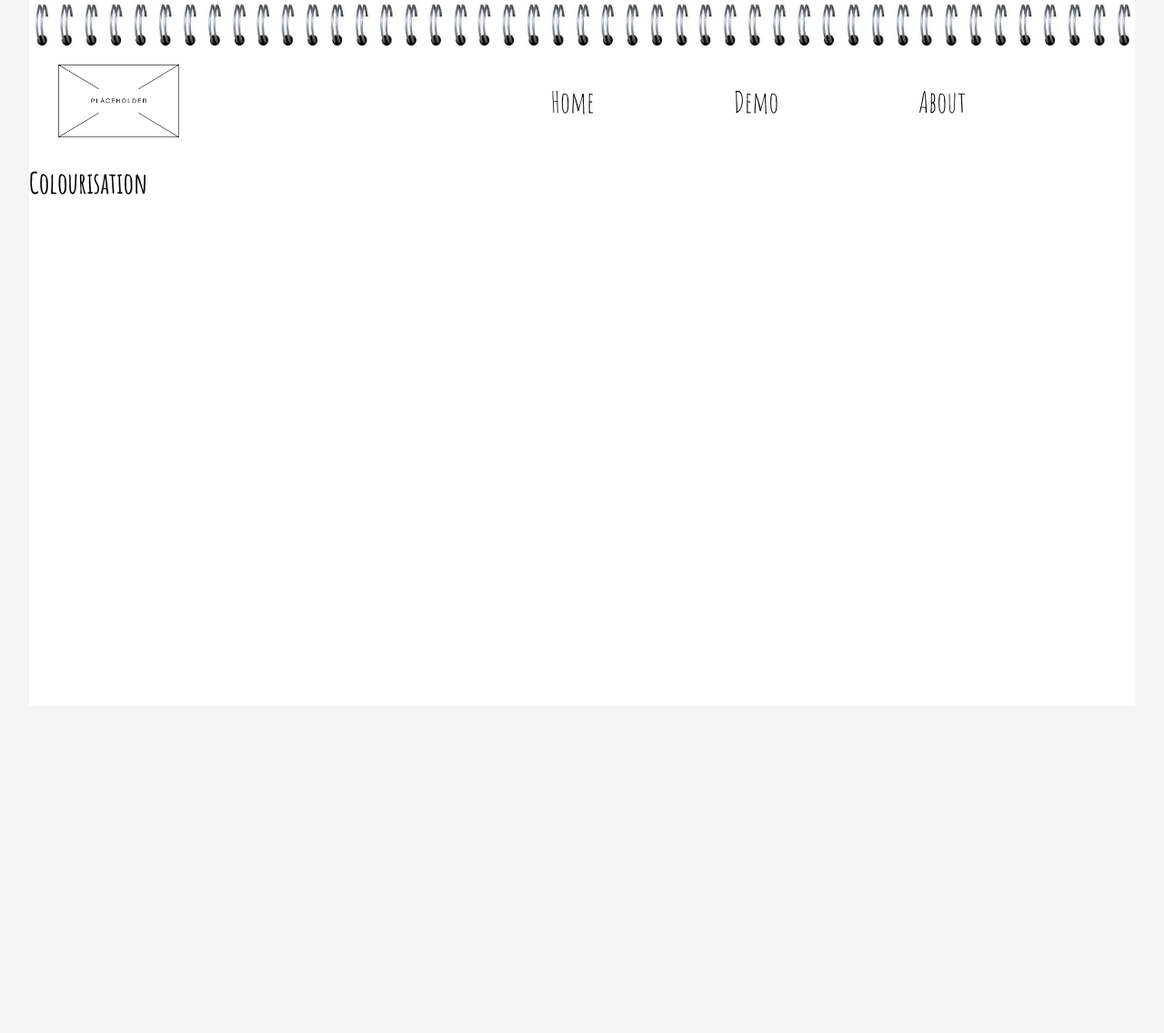
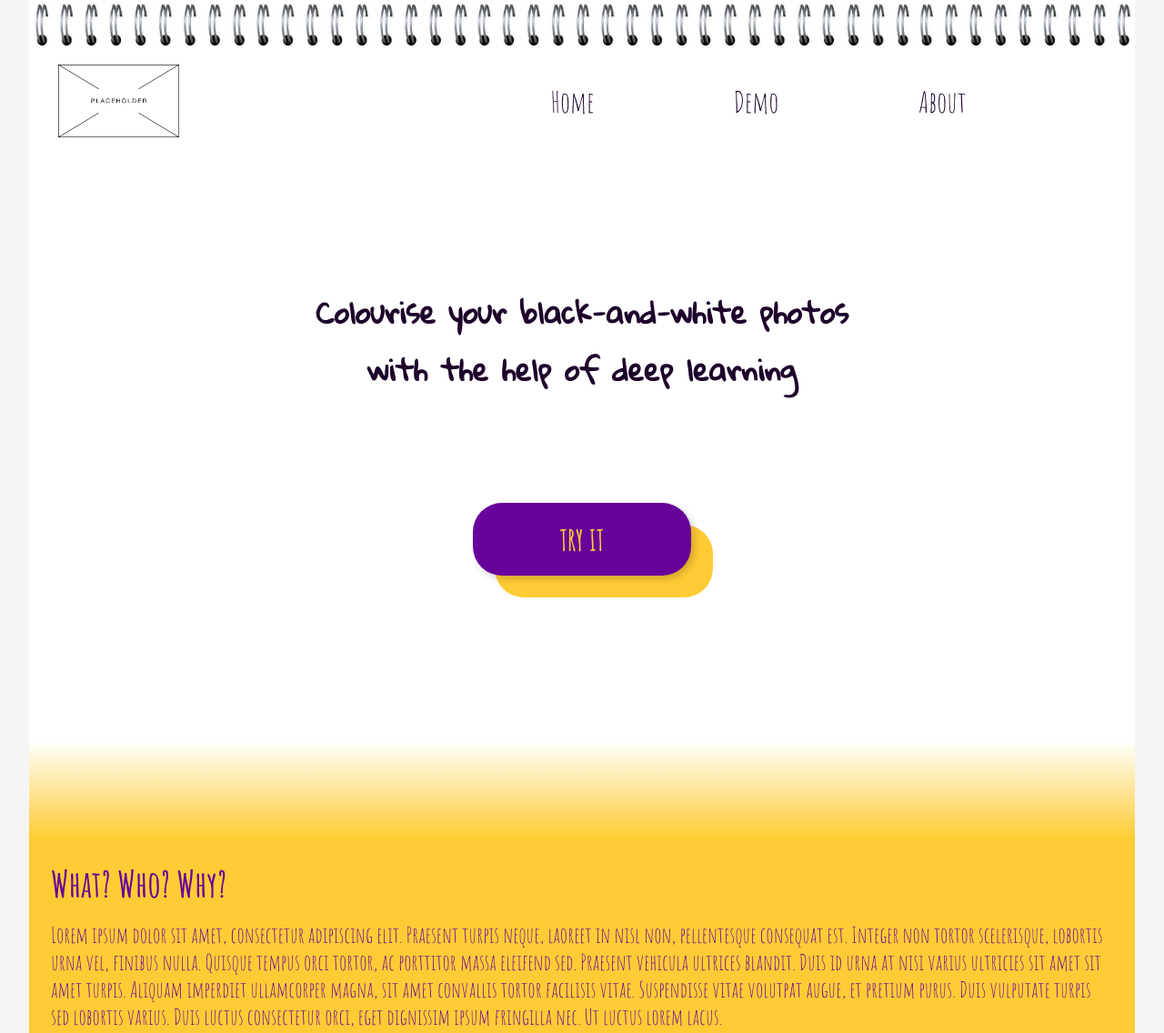
Before and after one commit to dilyanpenev/final-year-project, a React app: page / in a window 1280 px wide. Shown: the top 1136 px of the page at 91% size. Before the commit the page ends 800 px from the top, so only its background shows below. Built offline with nearby package versions, Linux system fonts and the light colour scheme.

Commit message:
Style home page

```diff
--- a/public/index.html
+++ b/public/index.html
@@ -14,7 +14,8 @@
   <!-- Linking the fonts used in the web app -->
   <link rel="preconnect" href="https://fonts.googleapis.com">
   <link rel="preconnect" href="https://fonts.gstatic.com" crossorigin>
-  <link href="https://fonts.googleapis.com/css2?family=Amatic+SC:wght@400;700&display=swap" rel="stylesheet">
+  <link href="https://fonts.googleapis.com/css2?family=Amatic+SC:wght@400;700&family=Gloria+Hallelujah&display=swap"
+    rel="stylesheet">
   <!--
       Notice the use of %PUBLIC_URL% in the tags above.
       It will be replaced with the URL of the `public` folder during the build.
--- a/src/js/views/HomePage.js
+++ b/src/js/views/HomePage.js
@@ -1,7 +1,23 @@
 function HomePage(props) {
     return (
-        <div>
-            <h1>Colourisation</h1>
+        <div className="home-page">
+            <div className="home-page__banner">
+                <h1>Colourise your black-and-white photos <br /> with the help of deep learning</h1>
+                <div className="home-page__banner__button">
+                    <h3>TRY IT</h3>
+                </div>
+            </div>
+            <div className="home-page__colour-mix-1"></div>
+            <div className="home-page__description">
+                <h2>What? Who? Why?</h2>
+                <p>Lorem ipsum dolor sit amet, consectetur adipiscing elit. Praesent turpis neque, laoreet in nisl non, pellentesque consequat est. Integer non tortor scelerisque, lobortis urna vel, finibus nulla. Quisque tempus orci tortor, ac porttitor massa eleifend sed. Praesent vehicula ultrices blandit. Duis id urna at nisi varius ultricies sit amet sit amet turpis. Aliquam imperdiet ullamcorper magna, sit amet convallis tortor facilisis vitae. Suspendisse vitae volutpat augue, et pretium purus. Duis vulputate turpis sed lobortis varius. Duis luctus consectetur orci, eget dignissim ipsum fringilla nec. Ut luctus lorem lacus.</p>
+                <p>Sed et orci congue, accumsan est eu, egestas arcu. Vivamus eget nisl at orci suscipit tempor in a nibh. Donec scelerisque lorem sit amet nisi porta, luctus mollis ligula aliquam. In hac habitasse platea dictumst. Duis semper justo ut euismod accumsan. Maecenas eu pretium odio. Etiam rhoncus nisi sed porta mattis. Donec cursus, risus a lobortis dapibus, sapien orci pulvinar enim, sed viverra felis purus ac mi. Mauris ut bibendum metus. In hac habitasse platea dictumst. Quisque imperdiet erat sed risus ullamcorper, non condimentum risus condimentum. Sed eget ipsum est.</p>
+            </div>
+            <div className="home-page__colour-mix-2"></div>
+            <div className="home-page__acknowledgements">
+                <h2>Acknowledgements</h2>
+                <p>Lorem ipsum dolor sit amet, consectetur adipiscing elit. Praesent turpis neque, laoreet in nisl non, pellentesque consequat est. Integer non tortor scelerisque, lobortis urna vel, finibus nulla. Quisque tempus orci tortor, ac porttitor massa eleifend sed. Praesent vehicula ultrices blandit. Duis id urna at nisi varius ultricies sit amet sit amet turpis. Aliquam imperdiet ullamcorper magna, sit amet convallis tortor facilisis vitae. Suspendisse vitae volutpat augue, et pretium purus. Duis vulputate turpis sed lobortis varius. Duis luctus consectetur orci, eget dignissim ipsum fringilla nec. Ut luctus lorem lacus.</p>
+            </div>
         </div>
     );
 }
--- a/src/scss/_header.scss
+++ b/src/scss/_header.scss
@@ -42,19 +42,38 @@
 
             &__button {
                 h2 {
+                    position: relative;
                     font-family: $font-regular;
                     font-size: 1.5rem;
                     font-weight: 400;
+                    color: $dark-purple;
 
                     @media only screen and (min-device-width: 480px) {
                         font-size: 2rem;
                     }
-                }
 
-                &:hover {
-                    h2 {
+                    &:hover {
                         font-weight: 700;
                         cursor: pointer;
+                        color: $dark-purple;
+                    }
+
+                    &:after {
+                        content: '';
+                        position: absolute;
+                        width: 100%;
+                        transform: scaleX(0);
+                        height: 2px;
+                        bottom: 0;
+                        left: 0;
+                        background-color: $dark-purple;
+                        transform-origin: bottom right;
+                        transition: transform 0.25s ease-out;
+                    }
+
+                    &:hover:after {
+                        transform: scaleX(1);
+                        transform-origin: bottom left;
                     }
                 }
             }
--- /dev/null
+++ b/src/scss/_home-page.scss
@@ -0,0 +1,124 @@
+.home-page {
+    margin-bottom: 1.5rem;
+    font-family: $font-regular;
+    font-weight: 400;
+
+    &>div {
+        padding: 1.5rem 1.5rem;
+        opacity: 0.99;
+
+        h2 {
+            font-weight: 700;
+            font-size: 2.5rem;
+            margin: 0;
+        }
+
+        @media only screen and (min-device-width: 801px) {
+            padding: 2rem 3rem;
+        }
+
+        p {
+            font-weight: 400;
+            font-size: 3vh;
+            margin: 1rem 0;
+        }
+    }
+
+    &__banner {
+        height: 75vh;
+        display: flex;
+        align-items: center;
+        justify-content: space-evenly;
+        text-align: center;
+        flex-direction: column;
+
+        h1 {
+            margin: 0;
+            font-family: $font-banner;
+            font-size: 2rem;
+            color: $dark-purple;
+
+            @media only screen and (min-device-width: 801px) {
+                font-size: 6vh;
+                margin: 0 2rem;
+            }
+        }
+
+        &__button {
+            text-align: center;
+            position: relative;
+            transition: 0.5s;
+            margin: 2vh;
+            color: $sunglow;
+            height: 10vh;
+            width: 15rem;
+            cursor: pointer;
+
+            &::before,
+            &::after {
+                content: '';
+                position: absolute;
+                width: inherit;
+                height: inherit;
+                top: -2.5vh;
+                left: 0;
+                transition: 0.5s;
+                border-radius: 2rem;
+            }
+
+            &::before {
+                background-color: $indigo;
+                z-index: 2;
+                box-shadow: 0.2rem 0.2rem 0.5rem rgba(0, 0, 0, 0.2);
+            }
+
+            &::after {
+                background-color: $sunglow;
+                transform: translate(1.5rem, 1.5rem);
+                z-index: 1;
+            }
+
+            &:hover {
+                transform: translate(1.5rem, 1.5rem);
+                color: $indigo;
+            }
+
+            &:hover::before {
+                background-color: $sunglow
+            }
+
+            &:hover::after {
+                background-color: $indigo;
+                transform: translate(-1.5rem, -1.5rem);
+            }
+
+            h3 {
+                font-family: $font-regular;
+                font-size: 4vh;
+                position: inherit;
+                z-index: 3;
+                margin: 0;
+            }
+        }
+    }
+
+    &__colour-mix-1 {
+        height: 7.5vh;
+        background-image: linear-gradient($white, $sunglow);
+    }
+
+    &__description {
+        background-color: $sunglow;
+        color: $indigo;
+    }
+
+    &__colour-mix-2 {
+        height: 7.5vh;
+        background-image: linear-gradient($sunglow, 65%, $indigo);
+    }
+
+    &__acknowledgements {
+        background-color: $indigo;
+        color: $sunglow;
+    }
+}
--- a/src/scss/_pages.scss
+++ b/src/scss/_pages.scss
@@ -1,17 +1,11 @@
 body {
     margin: 0;
-    background-color: rgba($color: #000000, $alpha: 0.04);
-    height: 97vh;
-
-    &>#root {
-        height: 100%;
-    }
+    background-color: $white-smoke;
 }
-
 
 .page-wrapper {
     margin: 0 1rem;
-    background-color: white;
+    background-color: $white;
     height: 100%;
 
     @media only screen and (min-device-width: 480px) {
--- a/src/scss/_variables.scss
+++ b/src/scss/_variables.scss
@@ -1,2 +1,11 @@
 // fonts
 $font-regular: 'Amatic SC', cursive;
+$font-banner: 'Gloria Hallelujah', cursive;
+
+// colours
+$white: #FFFFFF;
+$white-smoke: #f5f5f5;
+$sunglow: #ffcc33;
+$indigo: #660099;
+$black-olive: #2F3730;
+$dark-purple: #1B0029;
--- a/src/scss/index.scss
+++ b/src/scss/index.scss
@@ -1,3 +1,4 @@
 @import "./variables";
 @import "./header";
 @import "./pages";
+@import "./home-page";
```
